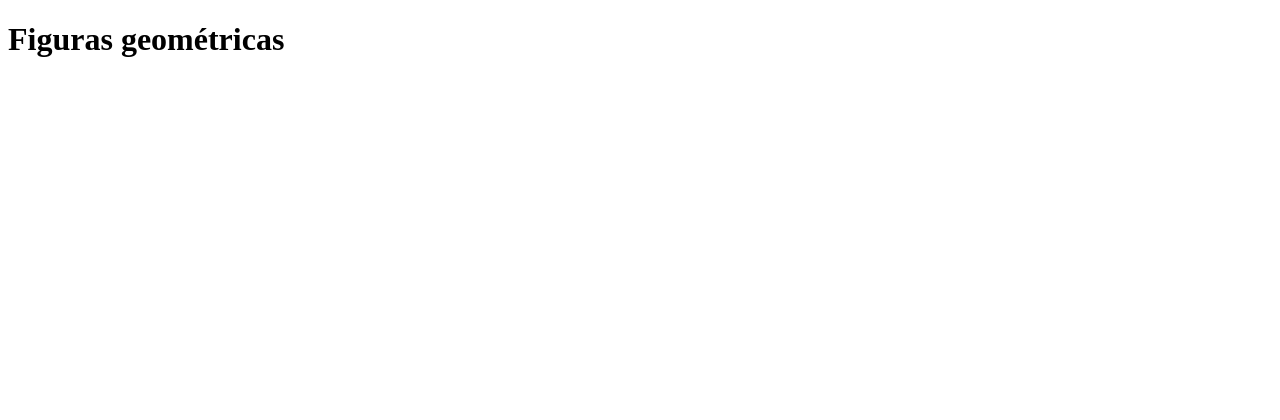
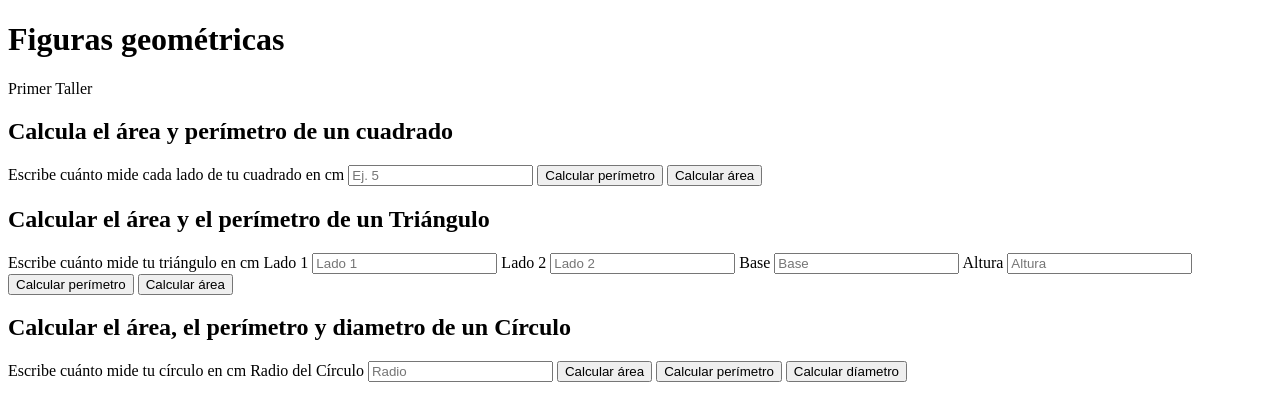
Before and after one commit to mrjulylizama/curso-javascript, a plain HTML site: page figuras.html in a window 1280 px wide. Drawn offline with Linux system fonts and the light colour scheme.

Commit message:
Interactuando con JS desde HTML

```diff
--- a/figuras.html
+++ b/figuras.html
@@ -7,7 +7,81 @@
     <title>Figuras geométricas</title>
 </head>
 <body>
-    <h1>Figuras geométricas</h1>
+
+    <header>
+        <h1>Figuras geométricas</h1>
+        <p>Primer Taller</p>
+    </header>
+
+    <section>
+        <h2>Calcula el área y perímetro de un cuadrado</h2>
+        <form action="">
+            <label for="inputCuadrado">
+                Escribe cuánto mide cada lado de tu cuadrado en cm
+            </label>
+            <input id="inputCuadrado" type="number" placeholder="Ej. 5">
+            <button type="button" onclick="calcularPerimetroCuadrado()">
+                Calcular perímetro
+            </button>
+            <button type="button" onclick="calcularAreaCuadrado()">
+                Calcular área
+            </button>
+        </form>
+    </section>
+
+    <section>
+        <h2>Calcular el área y el perímetro de un Triángulo</h2>
+        <form action="">
+            <label for="">
+                Escribe cuánto mide tu triángulo en cm
+            </label>
+            <label for="inputTrianguloLado1">
+                Lado 1
+                <input id="inputTrianguloLado1" type="number" placeholder="Lado 1">
+            </label>
+            <label for="inputTrianguloLado2">
+                Lado 2
+                <input id="inputTrianguloLado2" type="number" placeholder="Lado 2">
+            </label>
+            <label for="inputTrianguloBase">
+                Base
+                <input id="inputTrianguloBase" type="number" placeholder="Base">
+            </label>
+            <label for="inputTrianguloAltura">
+                Altura
+                <input id="inputTrianguloAltura" type="number" placeholder="Altura">
+            </label>
+            <button type="button" onclick="calcularPerimetroTriangulo()">
+                Calcular perímetro
+            </button>
+            <button type="button" onclick="calcularAreaTriangulo()">
+                Calcular área
+            </button>
+        </form>
+    </section>
+
+    <section>
+        <h2>Calcular el área, el perímetro y diametro de un Círculo</h2>
+        <form action="">
+            <label for="">
+                Escribe cuánto mide tu círculo en cm
+            </label>
+            <label for="inputRadioCirculo">
+                Radio del Círculo
+                <input type="number" id="inputRadioCirculo" placeholder="Radio">
+            </label>
+            <button type="button" onclick="calcularAreaCirculo()">
+                Calcular área
+            </button>
+            <button type="button" onclick="calcularPerimetroCirculo()">
+                Calcular perímetro
+            </button>
+            <button type="button" onclick="calcularDiametroCirculo()">
+                Calcular díametro
+            </button>
+        </form>
+    </section>
+
     <script src="figuras.js"></script>
 </body>
 </html>
--- a/figuras.js
+++ b/figuras.js
@@ -14,12 +14,25 @@ console.groupEnd();
 // Código del Tríangulo
 console.group("Triangulo");
 
-    function perimetroTriangulo (lado1, lado2, base) {
+    function perimetroTriangulo(lado1, lado2, base) {
         return lado1 + lado2 + base;
     };
 
     function areaTriangulo (base, altura) {
         return (base * altura) / 2;
+    };
+
+    function alturaTriangulo(lado1, lado2, base) {
+       if (lado1 === lado2){
+            lado1Elevado = Math.pow(lado1,2);
+            base = base / 2;
+            baseElevado = Math.pow(base,2);
+            resta = lado1Elevado - baseElevado;
+            altura = Math.sqrt(resta);
+            return altura;
+       }else{
+         console.log("Lado 1 y lado 2 tienen que ser el mismo número");
+       };
     };
 
 console.groupEnd();
@@ -53,3 +66,59 @@ console.group("Circulo");
     };
 
 console.groupEnd();
+
+// Aquí interactuamos con el HTML
+// Funciones para Cuadrado
+
+function calcularPerimetroCuadrado() {
+    const input = document.getElementById("inputCuadrado");
+    const value = input.value;
+
+    const perimetro = perimetroCuadrado(value);
+    alert(perimetro);
+};
+
+function calcularAreaCuadrado() {
+    const input = document.getElementById("inputCuadrado");
+    const value = input.value;
+
+    const area = areaCuadrado(value);
+    alert(area);
+};
+
+// Funciones para Triángulo
+
+function calcularPerimetroTriangulo() {
+    const lado1 = parseFloat(document.getElementById("inputTrianguloLado1").value);
+    const lado2 = parseFloat(document.getElementById("inputTrianguloLado2").value);
+    const base = parseFloat(document.getElementById("inputTrianguloBase").value);
+    const perimetro = perimetroTriangulo(lado1, lado2, base);
+    alert(perimetro);
+};
+
+function calcularAreaTriangulo() {
+    const base = document.getElementById("inputTrianguloBase").value;
+    const altura = document.getElementById("inputTrianguloAltura").value;
+    const area = areaTriangulo(base, altura);
+    alert(area);
+};
+
+// Funciones para Circulo
+
+function calcularAreaCirculo() {
+    const dato = parseFloat(document.getElementById("inputRadioCirculo").value);
+    const area = areaCirculo(dato);
+    alert(area);
+};
+
+function calcularDiametroCirculo() {
+    const dato = parseFloat(document.getElementById("inputRadioCirculo").value);
+    const diametro = diametroCirculo(dato);
+    alert(diametro);
+};
+
+function calcularPerimetroCirculo() {
+    const dato = parseFloat(document.getElementById("inputRadioCirculo").value);
+    const perimetro = perimetroCirculo(dato);
+    alert(perimetro);
+};
```
